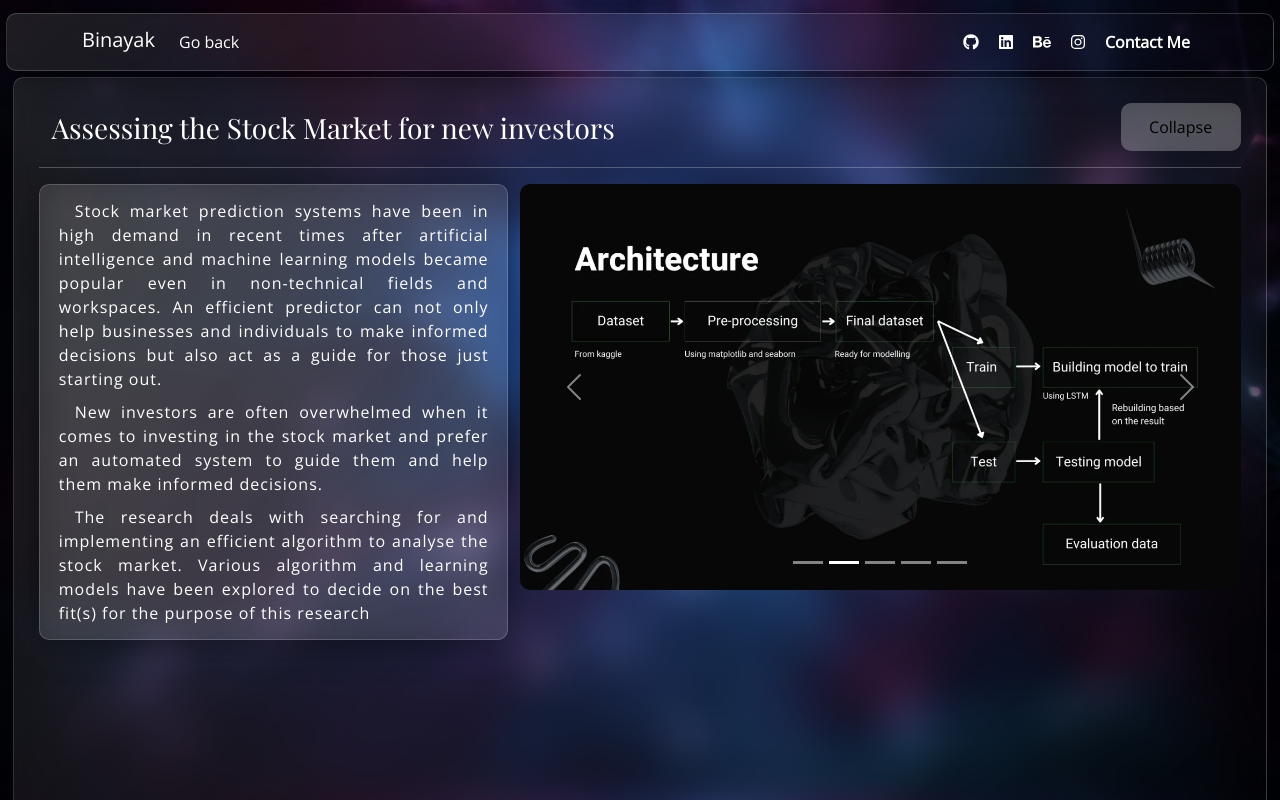
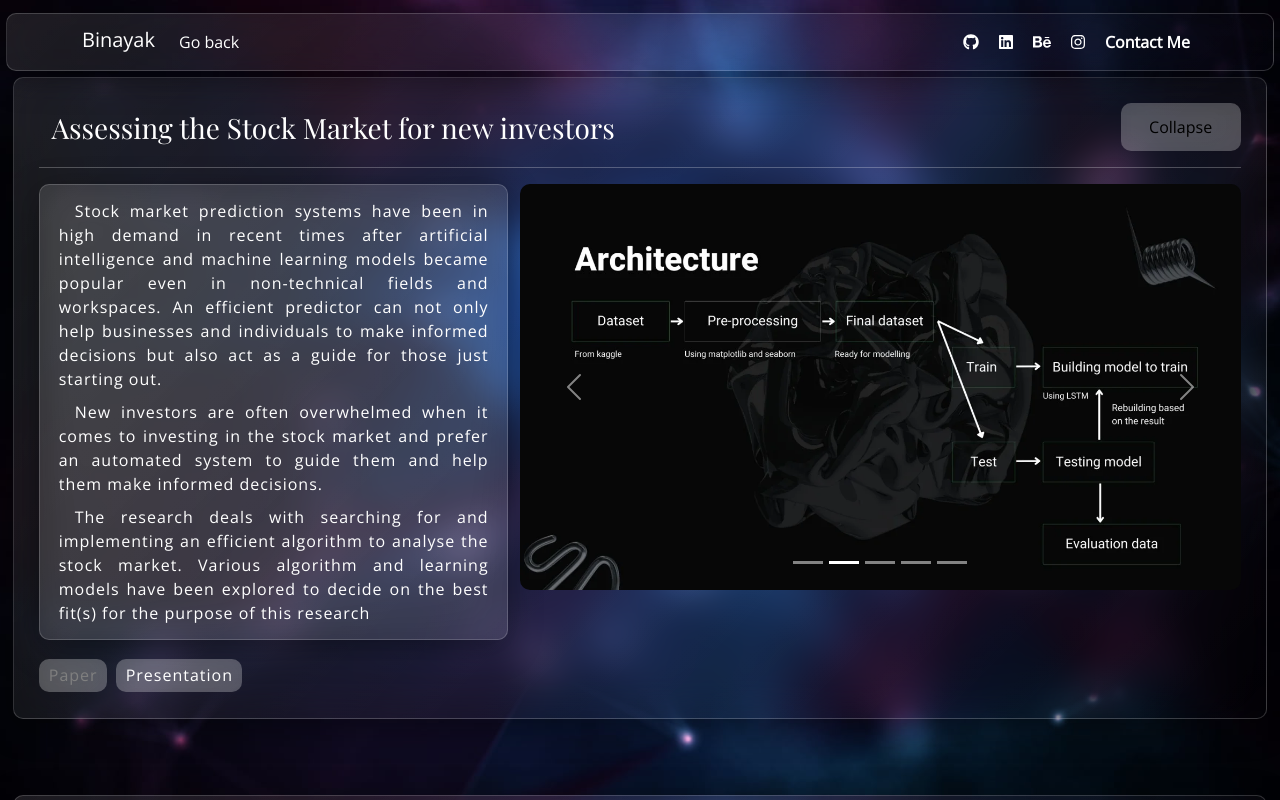
Before and after one commit to binayakbishnu/Web_Portfolio, a React (Create React App) app: page /allresearchWork in a window 1280 px wide. Shown: the top 800 px of the page. Built offline with nearby package versions, Linux system fonts and the light colour scheme.

Commit message:
fix: research work collapse not working, paper btn disable color

```diff
--- a/src/AllResearchWorkSections/ResearchWork.module.css
+++ b/src/AllResearchWorkSections/ResearchWork.module.css
@@ -18,8 +18,6 @@
     flex-direction: column;
     justify-content: stretch;
     align-items: stretch;
-
-    min-height: 100vh;
 }
 
 .researchWorkHead {
@@ -48,7 +46,7 @@
 }
 
 .researchWorkMainPart {
-    flex:1;
+    flex: 1;
     display: flex;
     flex-direction: row;
     align-items: stretch;
@@ -92,7 +90,11 @@
     align-items: flex-start;
 
     width: 100%;
-    margin-top: 1%;
+    margin-top: 4%;
+}
+
+.paperBtn {
+    color: grey !important;
 }
 
 .researchWorkBtnLink {
--- a/src/AllResearchWorkSections/ResearchWork1.jsx
+++ b/src/AllResearchWorkSections/ResearchWork1.jsx
@@ -66,7 +66,7 @@ function ResearchWork1() {
                         </div>
                         <div className={`${researchWork1Styles.bottomBtnsDiv}`}>
                             <a href="https://drive.google.com/drive/folders/1Ofw8XjHtl0pBNXa9DhhxGiHufiq5UX98?usp=sharing" target="_blank" rel="noopener noreferrer" className={`${researchWork1Styles.researchWorkBtnLink}`}>
-                                <input disabled type="button" value="Paper" className={`${researchWork1Styles.bottomBtns}`} />
+                                <input title="Disabled" disabled type="button" value="Paper" className={`${researchWork1Styles.bottomBtns} ${researchWork1Styles.paperBtn}`} />
                             </a>
                             <a href="https://www.canva.com/design/DAE-DNLHPvs/ywFWkaq_3AEj0C1R5nZygQ/view?utm_content=DAE-DNLHPvs&utm_campaign=designshare&utm_medium=link2&utm_source=sharebutton" target="_blank" rel="noopener noreferrer" className={`${researchWork1Styles.researchWorkBtnLink} ${researchWork1Styles.pptLink}`}>
                                 <input type="button" value="Presentation" className={`${researchWork1Styles.bottomBtns}`} />
```
